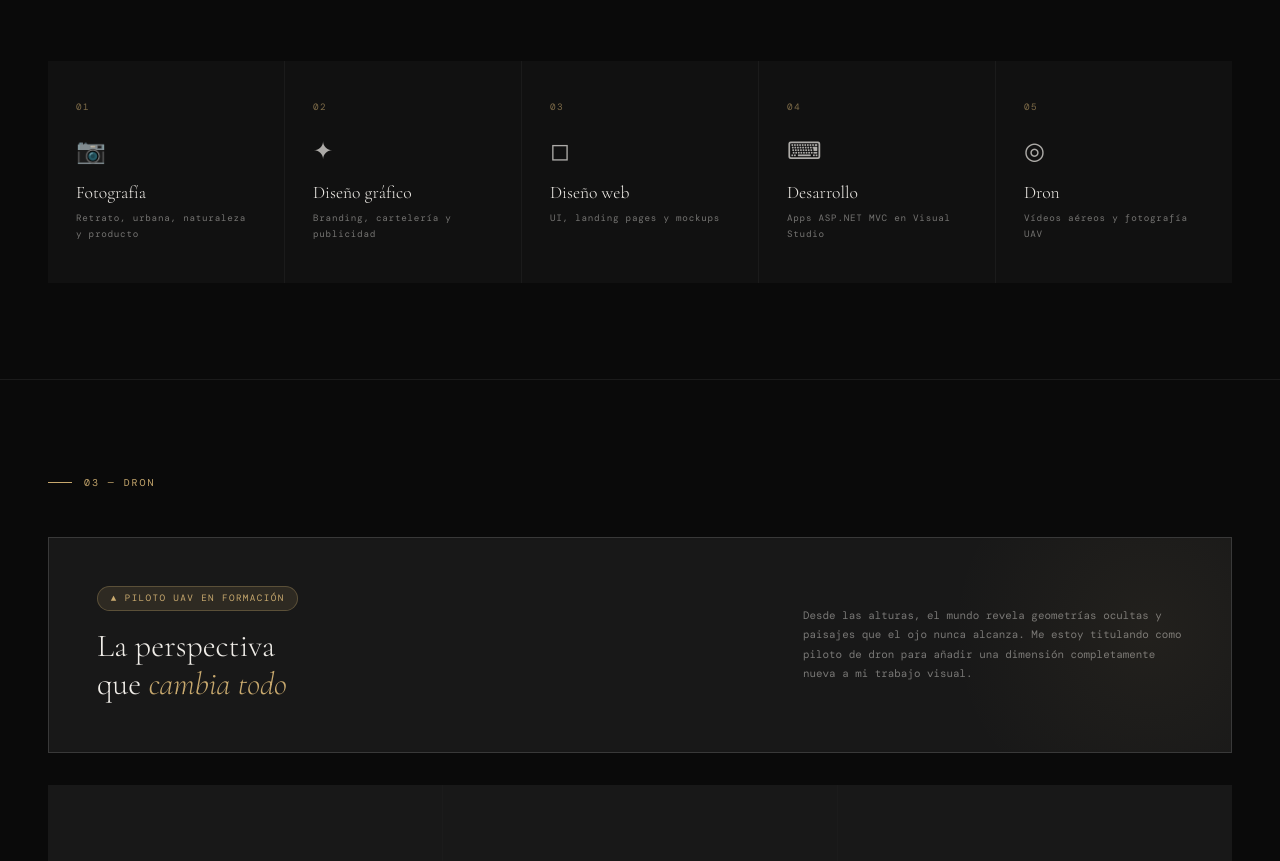
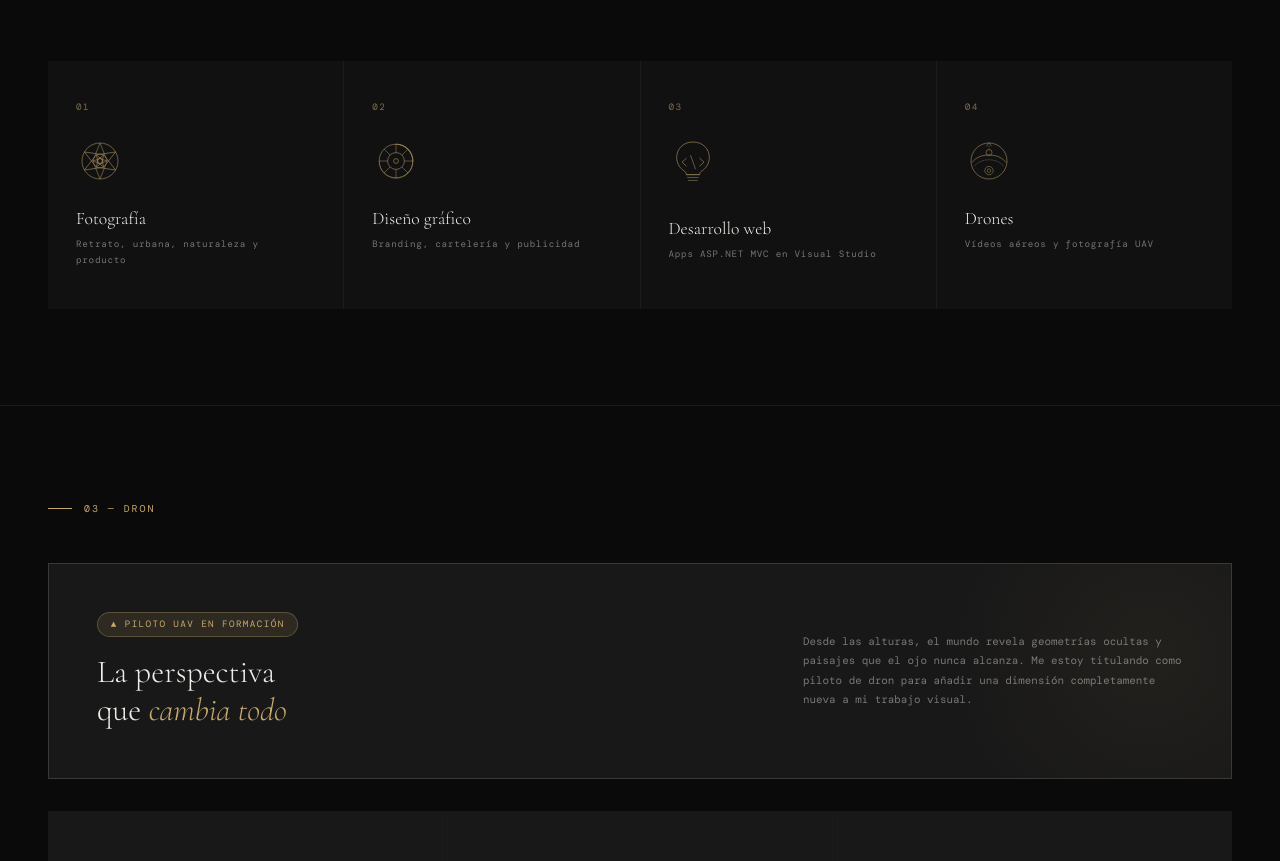
Before and after one commit to marciruela/marciruela.github.io, a plain HTML site: page index.html in a window 1280 px wide. Shown: the part 3039-3900 px from the top of the page. Drawn offline with nearby package versions, Linux system fonts and the light colour scheme; a web font is replaced by a local one.

Commit message:
Iconos definitivos integrados

```diff
--- a/css/styles.css
+++ b/css/styles.css
@@ -191,7 +191,9 @@ section { padding: 6rem 3rem; border-top: 0.5px solid var(--border); }
 .overlay-title { font-family: var(--font-serif); font-size: 1.25rem; font-weight: 300; color: var(--text); }
 
 /* ── CATEGORY CARDS ── */
-.categories { display: grid; grid-template-columns: repeat(5, 1fr); gap: 1px; background: var(--border); margin-top: 4rem; }
+.categories { display: grid; grid-template-columns: repeat(4, 1fr); gap: 1px; background: var(--border); margin-top: 4rem; }
+.cat-icon img { filter: brightness(1); transition: filter 0.2s; }
+.cat-card:hover .cat-icon img { filter: brightness(1.3); }
 .cat-card { background: var(--bg2); padding: 2.5rem 1.75rem; cursor: pointer; transition: background 0.2s; position: relative; overflow: hidden; }
 .cat-card::before { content: ''; position: absolute; bottom: 0; left: 0; right: 0; height: 2px; background: var(--accent); transform: scaleX(0); transform-origin: left; transition: transform 0.3s; }
 .cat-card:hover { background: var(--bg3); }
--- a/index.html
+++ b/index.html
@@ -174,32 +174,26 @@
   <div class="categories">
     <div class="cat-card">
       <div class="cat-number">01</div>
-      <div class="cat-icon">📷</div>
+      <div class="cat-icon"><img src="assets/logo/icono-fotografia.svg" alt="Fotografía" width="48" height="48"></div>
       <div class="cat-name">Fotografía</div>
       <div class="cat-desc">Retrato, urbana, naturaleza y producto</div>
     </div>
     <div class="cat-card">
       <div class="cat-number">02</div>
-      <div class="cat-icon">✦</div>
+      <div class="cat-icon"><img src="assets/logo/icono-diseno.svg" alt="Diseño gráfico" width="48" height="48"></div>
       <div class="cat-name">Diseño gráfico</div>
       <div class="cat-desc">Branding, cartelería y publicidad</div>
     </div>
     <div class="cat-card">
       <div class="cat-number">03</div>
-      <div class="cat-icon">◻</div>
-      <div class="cat-name">Diseño web</div>
-      <div class="cat-desc">UI, landing pages y mockups</div>
+      <div class="cat-icon"><img src="assets/logo/icono-desarrollo.svg" alt="Desarrollo web" width="48" height="58"></div>
+      <div class="cat-name">Desarrollo web</div>
+      <div class="cat-desc">Apps ASP.NET MVC en Visual Studio</div>
     </div>
     <div class="cat-card">
       <div class="cat-number">04</div>
-      <div class="cat-icon">⌨</div>
-      <div class="cat-name">Desarrollo</div>
-      <div class="cat-desc">Apps ASP.NET MVC en Visual Studio</div>
-    </div>
-    <div class="cat-card">
-      <div class="cat-number">05</div>
-      <div class="cat-icon">◎</div>
-      <div class="cat-name">Dron</div>
+      <div class="cat-icon"><img src="assets/logo/icono-dron.svg" alt="Drones" width="48" height="48"></div>
+      <div class="cat-name">Drones</div>
       <div class="cat-desc">Vídeos aéreos y fotografía UAV</div>
     </div>
   </div>
```
Also changed, not shown: assets/logo/icono-desarrollo.svg (added), assets/logo/icono-diseno.svg (added), assets/logo/icono-dron.svg (added), assets/logo/icono-fotografia.svg (added).
